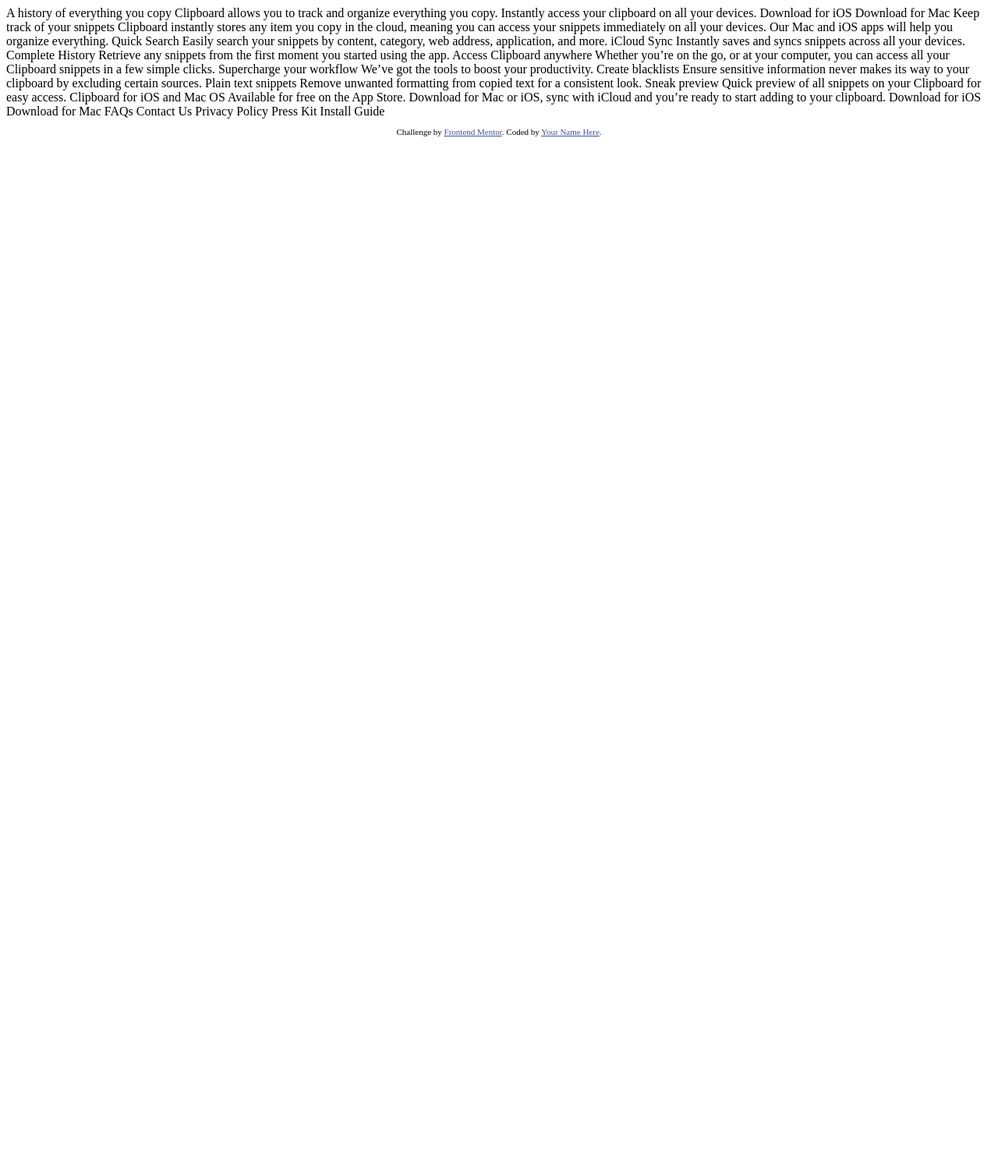
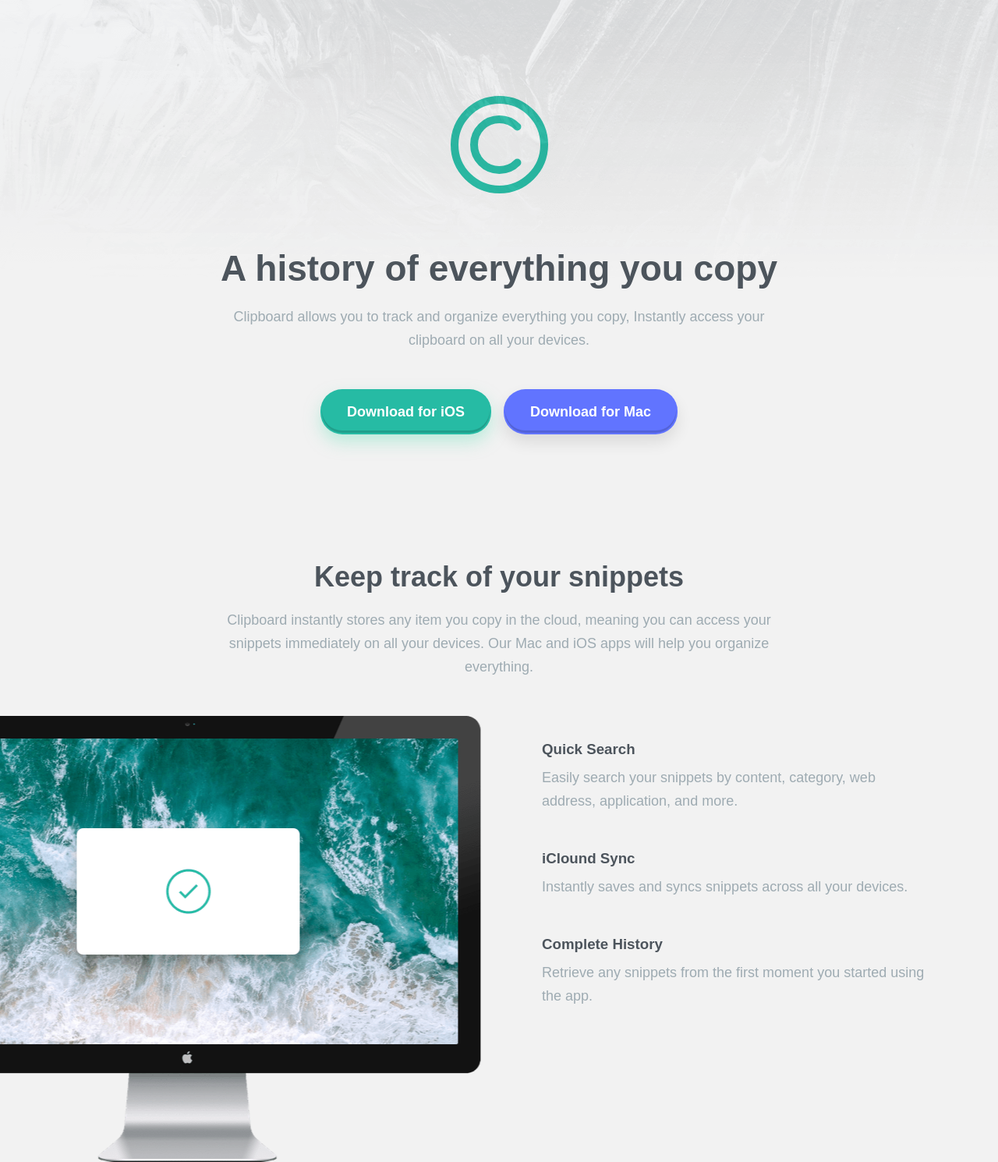
Before and after one commit to AlecANL/clipboard-landing-page, a plain HTML site: page index.html in a window 1280 px wide. Shown: the whole page at 78% size. Before the commit the page ends 800 px from the top, so only its background shows below. Drawn offline with Linux system fonts and the light colour scheme; a web font is replaced by a local one.

Commit message:
:rocket: [ADD]: hero and features sections

```diff
--- a/index.html
+++ b/index.html
@@ -1,87 +1,91 @@
 <!DOCTYPE html>
 <html lang="en">
   <head>
-  <meta charset="UTF-8">
-  <meta name="viewport" content="width=device-width, initial-scale=1.0"> <!-- displays site properly based on user's device -->
+    <meta charset="UTF-8" />
+    <meta name="viewport" content="width=device-width, initial-scale=1.0" />
+    <!-- displays site properly based on user's device -->
 
-  <link rel="icon" type="image/png" sizes="32x32" href="./images/favicon-32x32.png">
+    <link
+      rel="icon"
+      type="image/png"
+      sizes="32x32"
+      href="./src/assets/images/favicon-32x32.png"
+    />
 
     <title>Frontend Mentor | Clipboard landing page</title>
-
+    <link rel="preconnect" href="https://fonts.googleapis.com" />
+    <link rel="preconnect" href="https://fonts.gstatic.com" crossorigin />
+    <link
+      href="https://fonts.googleapis.com/css2?family=Bai+Jamjuree:wght@400;600&display=swap"
+      rel="stylesheet"
+    />
+    <link rel="stylesheet" href="./src/css/main.css" />
     <!-- Feel free to remove these styles or customise in your own stylesheet 👍 -->
-  <style>
-    .attribution { font-size: 11px; text-align: center; }
-    .attribution a { color: hsl(228, 45%, 44%); }
-  </style>
   </head>
   <body>
-
-  A history of everything you copy
-
-  Clipboard allows you to track and organize everything you
-  copy. Instantly access your clipboard on all your devices.
-
-  Download for iOS
-  Download for Mac
-
-  Keep track of your snippets
-
-  Clipboard instantly stores any item you copy in the cloud,
-  meaning you can access your snippets immediately on all your
-  devices. Our Mac and iOS apps will help you organize everything.
-
-  Quick Search
-
-  Easily search your snippets by content, category, web address, application, and more.
-
-  iCloud Sync
-
+    <section class="hero">
+      <div class="wrapper">
+        <div class="hero-content">
+          <div class="logo">
+            <img src="./src/assets/images/logo.svg" alt="logo clipboard" />
+          </div>
+          <div class="hero-description">
+            <h1 class="hero-title">A history of everything you copy</h1>
+            <p>
+              Clipboard allows you to track and organize everything you copy,
+              Instantly access your clipboard on all your devices.
+            </p>
+          </div>
+          <div class="hero-cta">
+            <button class="btn is-green">Download for iOS</button>
+            <button class="btn is-blue">Download for Mac</button>
+          </div>
+        </div>
+      </div>
+    </section>
+    <section class="features">
+      <div class="wrapper">
+        <div class="features-content">
+          <div class="features__heading">
+            <h2 class="title">Keep track of your snippets</h2>
+            <p>
+              Clipboard instantly stores any item you copy in the cloud, meaning
+              you can access your snippets immediately on all your devices. Our
+              Mac and iOS apps will help you organize everything.
+            </p>
+          </div>
+          <div class="features__grid">
+            <div class="feature-cover">
+              <img
+                src="./src/assets/images/image-computer.png"
+                alt="image about computer"
+              />
+            </div>
+            <div class="features-items">
+              <article class="feature">
+                <h3>Quick Search</h3>
+                <p>
+                  Easily search your snippets by content, category, web address,
+                  application, and more.
+                </p>
+              </article>
+              <article class="feature">
+                <h3>iClound Sync</h3>
+                <p>
                   Instantly saves and syncs snippets across all your devices.
-
-  Complete History
-
-  Retrieve any snippets from the first moment you started using the app.
-
-  Access Clipboard anywhere
-
-  Whether you’re on the go, or at your computer, you can access all your Clipboard
-  snippets in a few simple clicks.
-
-  Supercharge your workflow
-
-  We’ve got the tools to boost your productivity.
-
-  Create blacklists
-
-  Ensure sensitive information never makes its way to your clipboard by excluding certain sources.
-
-  Plain text snippets
-
-  Remove unwanted formatting from copied text for a consistent look.
-
-  Sneak preview
-
-  Quick preview of all snippets on your Clipboard for easy access.
-
-  Clipboard for iOS and Mac OS
-
-  Available for free on the App Store. Download for Mac or iOS, sync with iCloud
-  and you’re ready to start adding to your clipboard.
-
-  Download for iOS
-  Download for Mac
-
-  FAQs
-  Contact Us
-  Privacy Policy
-  Press Kit
-  Install Guide
-
-  <footer>
-    <p class="attribution">
-      Challenge by <a href="https://www.frontendmentor.io?ref=challenge" target="_blank">Frontend Mentor</a>.
-      Coded by <a href="#">Your Name Here</a>.
                 </p>
-  </footer>
+              </article>
+              <article class="feature">
+                <h3>Complete History</h3>
+                <p>
+                  Retrieve any snippets from the first moment you started using
+                  the app.
+                </p>
+              </article>
+            </div>
+          </div>
+        </div>
+      </div>
+    </section>
   </body>
 </html>
--- /dev/null
+++ b/src/css/components/buttons.css
@@ -0,0 +1,28 @@
+.btn {
+  padding-inline: 2rem;
+  padding-block: 0.75rem;
+  border-color: transparent;
+  border-radius: 1.75rem;
+  font: var(--mobile-body1Bold);
+  cursor: pointer;
+  transition: all 0.2s ease-in-out;
+}
+.is-blue {
+  background-color: var(--just-blue);
+  box-shadow: 0px 10px 20px rgba(0, 0, 0, 0.0988035),
+    inset 0px -3px 0px rgba(0, 0, 0, 0.151333);
+  color: var(--just-white);
+}
+
+.is-green {
+  background-color: var(--just-green);
+  color: var(--just-white);
+  box-shadow: 0px 10px 20px rgba(137, 229, 199, 0.503305),
+    inset 0px -3px 0px rgba(0, 0, 0, 0.151333);
+}
+.btn:active {
+  transform: scale(0.98);
+}
+.btn:hover {
+  opacity: 0.5;
+}
--- /dev/null
+++ b/src/css/components/features.css
@@ -0,0 +1,85 @@
+.features {
+  padding-inline: 2rem;
+  margin-block-end: 11.625rem;
+}
+.features__heading {
+  text-align: center;
+  margin-inline: auto;
+}
+.features__heading .title {
+  font: var(--mobile-headline2Bold);
+}
+.features p {
+  color: var(--txt-grey);
+  font: var(--mobile-body1Regular);
+}
+.feature-cover {
+  margin-block: 4.0625rem 3.5rem;
+}
+.feature-cover img {
+  max-inline-size: 100%;
+}
+.features-items {
+  display: grid;
+  grid-template-columns: 1fr;
+  row-gap: 3rem;
+}
+
+.feature {
+  text-align: center;
+}
+.feature p {
+  margin-block: 0.625rem 0;
+}
+
+@media screen and (min-width: 480) {
+  .features__heading {
+    max-inline-size: 25rem;
+  }
+}
+
+@media screen and (min-width: 768px) {
+  .features__heading {
+    margin-block-end: 5rem;
+    max-inline-size: 37.5rem;
+  }
+  .features__grid {
+    display: grid;
+    grid-template-columns: 1fr 1fr;
+    column-gap: 2.5rem;
+  }
+  .features-items {
+    align-self: center;
+  }
+  .feature-cover {
+    margin-block-start: 0;
+    /* align-self: flex-start; */
+  }
+  .features__heading .title {
+    font: var(--desktop-headline2Bold);
+  }
+  .features p {
+    font: var(--desktop-body1Regular);
+  }
+  .feature {
+    text-align: start;
+  }
+}
+
+@media screen and (min-width: 1024px) {
+  .features__heading {
+    max-inline-size: 45.625rem;
+  }
+  .features {
+    position: relative;
+  }
+  .features__grid {
+    gap: 6.875rem;
+  }
+  .feature-cover img {
+    max-inline-size: 135%;
+    position: absolute;
+    transform: translateX(-30%);
+    inset-block-start: 35%;
+  }
+}
--- /dev/null
+++ b/src/css/components/hero.css
@@ -0,0 +1,67 @@
+.hero {
+  position: relative;
+  padding-inline: 2rem;
+  padding-block-start: 7.6875rem;
+  padding-block-end: 10rem;
+  text-align: center;
+}
+.hero::before {
+  position: absolute;
+  inset-inline: 0;
+  inset-block-start: 0;
+  display: block;
+  content: '';
+  inline-size: 100%;
+  block-size: 22.6875rem;
+  background-image: url('../../assets/images/bg-header-mobile.png');
+  background-repeat: no-repeat;
+  background-size: cover;
+}
+.hero p {
+  font: var(--mobile-body1Regular);
+  color: var(--txt-grey);
+}
+.hero-title {
+  color: var(--txt-headline);
+  font: var(--mobile-headline1Bold);
+}
+.hero-description {
+  margin-block: 4rem 3rem;
+  margin-inline: auto;
+}
+.hero-cta {
+  display: flex;
+  flex-direction: column;
+  gap: 1rem;
+}
+
+@media screen and (min-width: 480) {
+  .hero-description {
+    max-inline-size: 25rem;
+  }
+}
+
+@media screen and (min-width: 768px) {
+  .hero::before {
+    background-image: url('../../assets/images/bg-header-desktop.png');
+  }
+  .hero p {
+    font: var(--desktop-body1Regular);
+  }
+  .hero-title {
+    font: var(--desktop-headline1Bold);
+  }
+  .hero-description {
+    max-inline-size: 37.5rem;
+  }
+  .hero-cta {
+    flex-direction: row;
+    justify-content: center;
+  }
+}
+
+@media screen and (min-width: 1024px) {
+  .hero-description {
+    max-inline-size: 45.625rem;
+  }
+}
--- a/src/css/main.css
+++ b/src/css/main.css
@@ -0,0 +1,52 @@
+@import url('./components/hero.css');
+@import url('./components/features.css');
+@import url('./components/buttons.css');
+
+:root {
+  --bg-color: #f2f2f2;
+  --just-white: #fff;
+  --txt-grey: #9eabb2;
+  --just-green: #26bba4;
+  --just-blue: #6174ff;
+  --txt-headline: #4c545c;
+  --baseFont: 'Bai Jamjuree', sans-serif;
+  --mobile-headline1Bold: 600 2rem / 2.5rem var(--baseFont);
+  --mobile-body1Regular: 400 1rem / 1.625rem var(--baseFont);
+  --mobile-body1Bold: 600 1.125rem / 1.875rem var(--baseFont);
+  --mobile-headline2Bold: 600 1.75rem / 2.1875rem var(--baseFont);
+  --mobile-headline3Bold: 600 1.5rem / 1.875rem var(--baseFont);
+  --desktop-headline1Bold: 600 2.875rem / 3.5625rem var(--baseFont);
+  --desktop-body1Regular: 400 1.125rem / 1.875rem var(--baseFont);
+  --desktop-headline2Bold: 600 2.25rem / 2.8125rem var(--baseFont);
+}
+
+* {
+  box-sizing: border-box;
+}
+
+body {
+  background-color: var(--bg-color);
+  margin: 0;
+  font-family: var(--baseFont);
+}
+h1,
+h2,
+h3,
+h4,
+h5,
+h6 {
+  color: var(--txt-headline);
+  margin: 0;
+}
+p {
+  color: var(--txt-grey);
+}
+ul {
+  padding: 0;
+  margin: 0;
+  list-style-type: none;
+}
+.wrapper {
+  max-inline-size: 1100px;
+  margin: auto;
+}
```
Also changed, not shown: .babelrc (deleted), 1 other file. Lines whose indentation alone changed are shown as unchanged.
